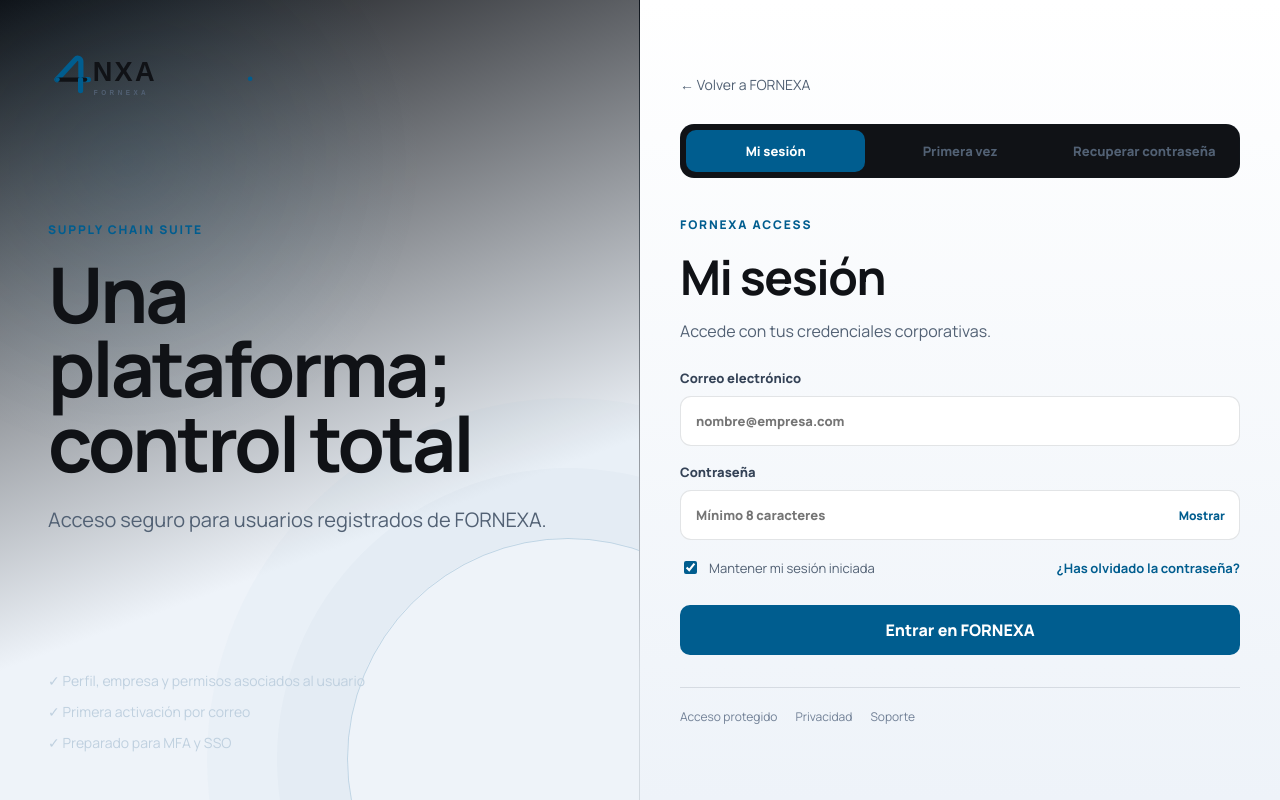
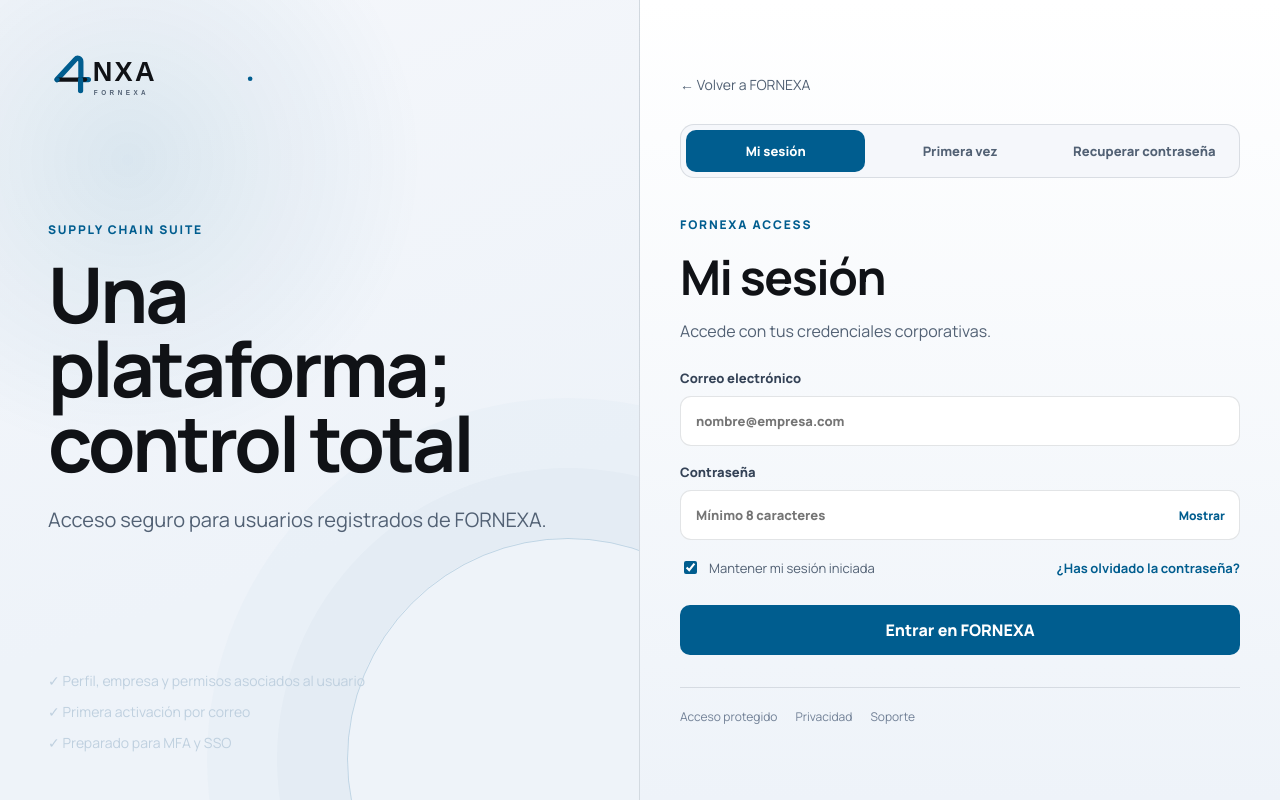
Before and after one commit to fragonh2-boop/Fornexa, a Next.js app: page /login in a window 1280 px wide. Built offline with nearby package versions, Linux system fonts and the light colour scheme.

Commit message:
Refine the light theme in app/globals.css

```diff
--- a/app/globals.css
+++ b/app/globals.css
@@ -56,7 +56,7 @@ button { background:var(--accent); color:#ffffff; border:0; border-radius:10px;
 .close { position:absolute; right:16px; top:12px; width:auto!important; margin:0!important; padding:4px 10px; color:var(--text); background:transparent; font-size:28px; }
 .modal small { display:block; color:var(--muted); line-height:1.4; }
 .auth-page { display:grid; grid-template-columns:minmax(420px,1fr) minmax(560px,1fr); min-height:100vh; }
-.auth-brand-panel { position:relative; display:flex; flex-direction:column; justify-content:space-between; min-height:100vh; padding:48px; overflow:hidden; border-right:1px solid var(--line); background:radial-gradient(circle at 20% 20%,rgba(0,93,143,.1),transparent 36%),linear-gradient(160deg,#101216,#eef3f9 65%); }
+.auth-brand-panel { position:relative; display:flex; flex-direction:column; justify-content:space-between; min-height:100vh; padding:48px; overflow:hidden; border-right:1px solid var(--line); background:radial-gradient(circle at 20% 20%,rgba(0,93,143,.1),transparent 36%),linear-gradient(160deg,#f5f7fb,#eef3f9 65%); }
 .auth-brand-panel::after { content:""; position:absolute; right:-150px; bottom:-180px; width:440px; height:440px; border:1px solid rgba(0,93,143,.2); border-radius:50%; box-shadow:0 0 0 70px rgba(0,93,143,.025),0 0 0 140px rgba(0,93,143,.018); }
 .auth-logo { position:relative; z-index:1; width:max-content; font-weight:900; letter-spacing:.22em; }
 .auth-brand-copy { position:relative; z-index:1; max-width:620px; }
@@ -68,7 +68,7 @@ button { background:var(--accent); color:#ffffff; border:0; border-radius:10px;
 .auth-top-links { display:flex; justify-content:space-between; gap:20px; align-items:center; margin-bottom:30px; }
 .auth-back { color:var(--muted); font-size:14px; }
 .tracking-access { color:var(--accent); font-size:14px; font-weight:800; }
-.auth-tabs { display:grid; grid-template-columns:1fr 1fr; gap:5px; padding:5px; background:#101216; border:1px solid var(--line); border-radius:14px; }
+.auth-tabs { display:grid; grid-template-columns:1fr 1fr; gap:5px; padding:5px; background:#f5f7fb; border:1px solid var(--line); border-radius:14px; }
 .auth-tabs-three { grid-template-columns:repeat(3,1fr); }
 .auth-tabs button { padding:12px 10px; color:var(--muted); background:transparent; font-size:13px; }
 .auth-tabs button.active { color:#ffffff; background:var(--accent); }
@@ -79,7 +79,7 @@ button { background:var(--accent); color:#ffffff; border:0; border-radius:10px;
 .role-selector legend { margin-bottom:10px; color:#344256; font-size:13px; font-weight:800; }
 .role-grid { display:grid; grid-template-columns:1fr 1fr; gap:10px; }
 .role-grid-three { grid-template-columns:repeat(3,1fr); }
-.role-grid label { position:relative; display:flex; align-items:center; min-height:54px; padding:12px 14px; color:var(--muted); background:#101216; border:1px solid var(--line); border-radius:11px; cursor:pointer; }
+.role-grid label { position:relative; display:flex; align-items:center; min-height:54px; padding:12px 14px; color:var(--muted); background:#f7f9fc; border:1px solid var(--line); border-radius:11px; cursor:pointer; }
 .role-grid label.selected { color:var(--text); border-color:rgba(0,93,143,.75); background:rgba(0,93,143,.08); }
 .role-grid input { position:absolute; opacity:0; pointer-events:none; }
 .role-grid span { font-size:13px; font-weight:800; }
@@ -97,7 +97,7 @@ button { background:var(--accent); color:#ffffff; border:0; border-radius:10px;
 .auth-options button { padding:0; color:var(--accent); background:transparent; font-weight:700; }
 .auth-submit { width:100%; min-height:50px; margin-top:4px; }
 .auth-message { margin:14px 0 0; padding:12px 14px; color:#cbeede; background:rgba(0,93,143,.08); border:1px solid rgba(0,93,143,.2); border-radius:10px; font-size:13px; line-height:1.45; }
-.public-tracking-note { margin-top:24px; padding:18px; background:#101216; border:1px solid var(--line); border-radius:14px; }
+.public-tracking-note { margin-top:24px; padding:18px; background:#f7f9fc; border:1px solid var(--line); border-radius:14px; }
 .public-tracking-note strong { display:block; margin-bottom:7px; }
 .public-tracking-note p { margin:0 0 12px; color:var(--muted); font-size:13px; line-height:1.5; }
 .public-tracking-note a { color:var(--accent); font-size:13px; font-weight:800; }
```
